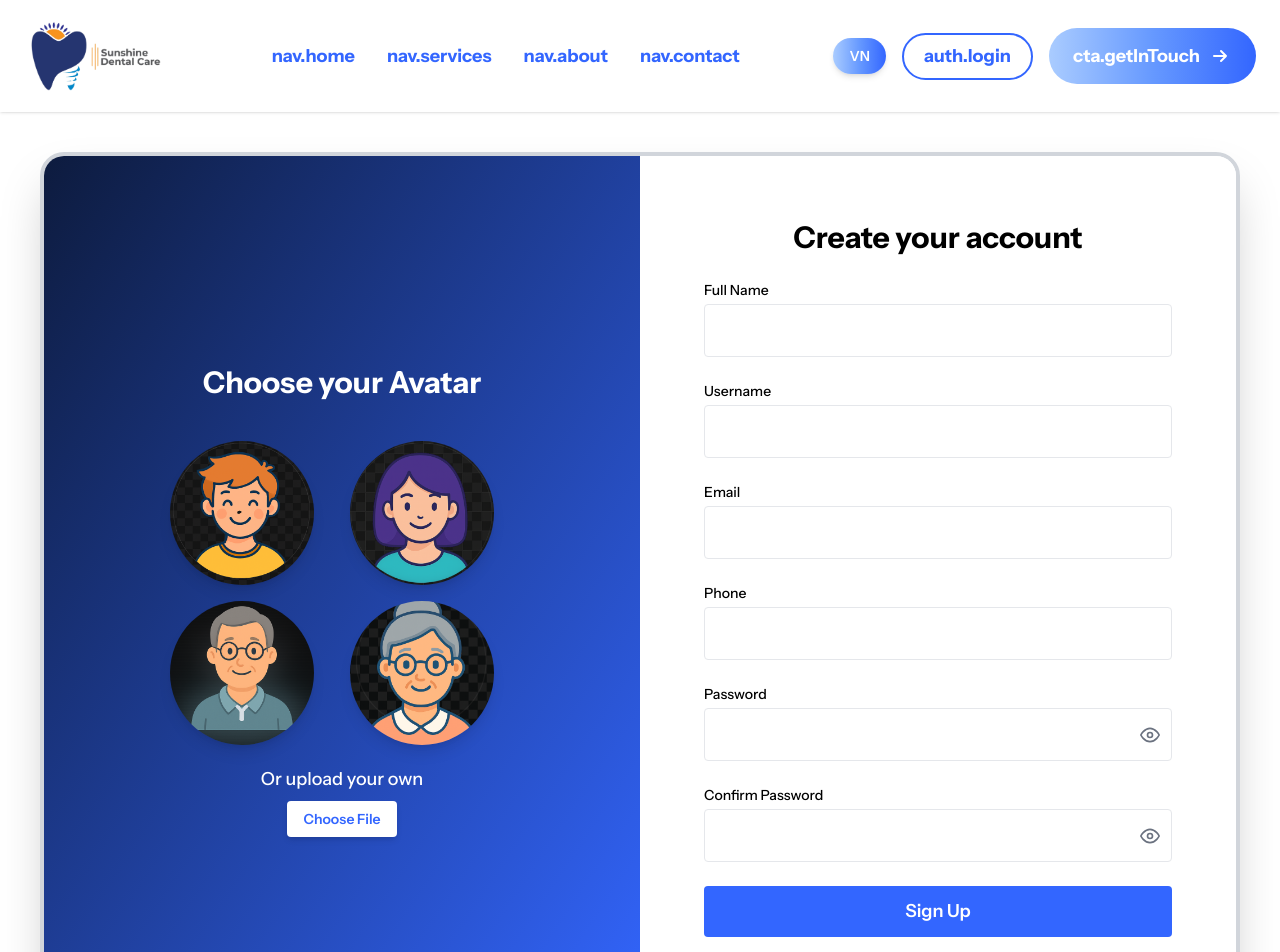
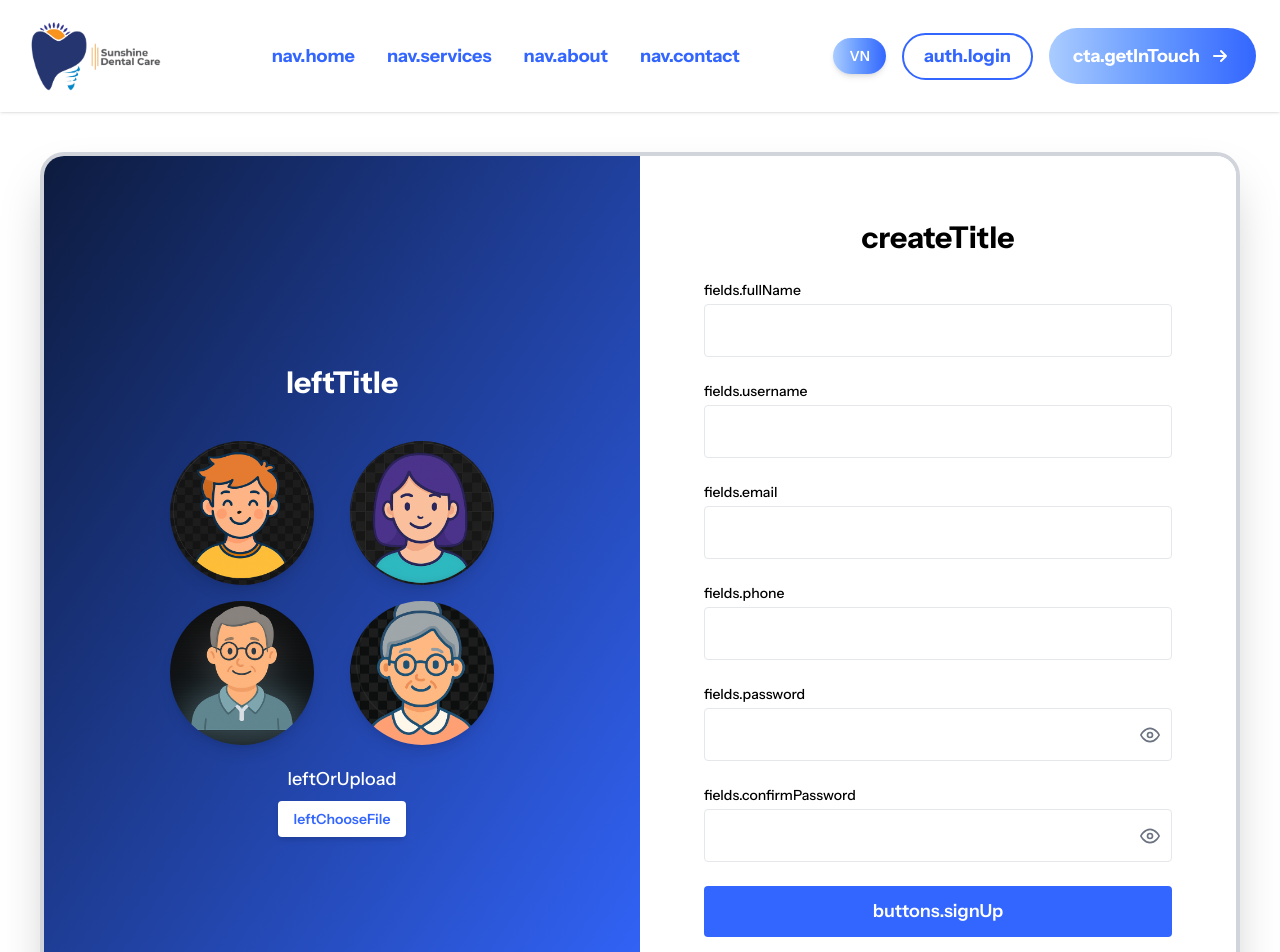
Before and after one commit to HoangNguyen49/DentalClinic, a React (Vite) app in the folder Dental-Clinic-FE/: page /register in a window 1280 px wide. Shown: the top 952 px of the page. Built offline with nearby package versions, Linux system fonts and the light colour scheme; what i18next-resources-to-backend would draw is missing.

Commit message:
feat: Implement i18n support for login and signup pages, including translations and error handling

```diff
--- a/Dental-Clinic-FE/src/Pages/Auth/LoginPage.tsx
+++ b/Dental-Clinic-FE/src/Pages/Auth/LoginPage.tsx
@@ -1,15 +1,19 @@
 import { useState } from "react";
 import axios from "axios";
-import { useNavigate } from "react-router-dom";
+import { useNavigate, Link } from "react-router-dom";
 import { FiEye, FiEyeOff } from "react-icons/fi";
 import { FcGoogle } from "react-icons/fc";
 import Header from "../../widgets/Header/Header";
 import Footer from "../../widgets/Footer/Footer";
 import { toast, ToastContainer } from "react-toastify";
 import "react-toastify/dist/ReactToastify.css";
+import { useTranslation } from "react-i18next";
 
 function LoginPage() {
+  // dùng đúng namespace "login" + có thể thêm "web" nếu cần tái dùng key chung
+  const { t } = useTranslation(["login", "web"]);
   const navigate = useNavigate();
+
   const [username, setUsername] = useState("");
   const [password, setPassword] = useState("");
   const [loading, setLoading] = useState(false);
@@ -18,36 +22,44 @@ function LoginPage() {
   const handleLogin = async (e: React.FormEvent<HTMLFormElement>) => {
     e.preventDefault();
     if (!username || !password) {
-      toast.error("Please fill in all fields.");
+      toast.error(t("login:fillAll"));
       return;
     }
     setLoading(true);
     try {
       const response = await axios.post(
         `${import.meta.env.VITE_API_URL}/auth/login`,
-        { username, password }
+        { username, password },
+        { withCredentials: true } // nếu BE có dùng cookie (không bắt buộc)
       );
+
       const data = response.data as {
         access_token: string;
-        refresh_token: string;
+        refresh_token?: string;
         user: {
           userId: number;
           username: string;
           role: string;
           fullName?: string;
           email?: string;
+          avatarUrl?: string;
         };
       };
+
       localStorage.setItem("access_token", data.access_token);
       localStorage.setItem("user", JSON.stringify(data.user));
-      toast.success("Login successful! Redirecting...");
-      setTimeout(() => navigate("/"), 1500);
+
+      // (khuyến nghị) gắn token mặc định cho axios
+      axios.defaults.headers.common["Authorization"] = `Bearer ${data.access_token}`;
+
+      toast.success(t("login:loginSuccess"));
+      setTimeout(() => navigate("/"), 1200);
     } catch (err: any) {
       const errorMessage = err.response?.data?.message;
       if (Array.isArray(errorMessage)) {
         errorMessage.forEach((msg: string) => toast.error(msg));
       } else {
-        toast.error(errorMessage || "Login failed.");
+        toast.error(errorMessage || t("login:loginFailed"));
       }
     } finally {
       setLoading(false);
@@ -57,32 +69,27 @@ function LoginPage() {
   return (
     <>
       <Header />
-      <ToastContainer
-        position="top-right"
-        autoClose={3000}
-        hideProgressBar={false}
-        newestOnTop
-        closeOnClick
-        pauseOnFocusLoss
-        draggable
-        pauseOnHover
-      />
+      <ToastContainer position="top-right" autoClose={3000} />
       <div className="min-h-screen flex items-center justify-center bg-white p-16">
         <div className="flex w-full max-w-7xl rounded-[2rem] shadow-2xl border-4 border-gray-300 overflow-hidden">
+          {/* Left panel */}
           <div className="hidden md:flex w-1/2 bg-gradient-to-br from-[#0D1B3E] to-[#3366FF] items-center justify-center text-white p-20">
             <div className="text-center space-y-6">
-              <h1 className="text-5xl font-bold">Login Page</h1>
-              <p className="text-lg">Start your journey now with us</p>
+              <h1 className="text-5xl font-bold">{t("login:pageTitle")}</h1>
+              <p className="text-lg">{t("login:pageSubtitle")}</p>
             </div>
           </div>
+
+          {/* Right panel (form) */}
           <div className="flex w-full md:w-1/2 flex-col items-center justify-center bg-white p-16 space-y-6">
             <form onSubmit={handleLogin} className="w-full max-w-md space-y-6">
               <h2 className="text-3xl font-bold text-center">
-                Login to your account
+                {t("login:formTitle")}
               </h2>
+
               <div>
                 <label className="block mb-1 text-sm font-medium">
-                  Username
+                  {t("login:username")}
                 </label>
                 <input
                   type="text"
@@ -91,9 +98,10 @@ function LoginPage() {
                   className="w-full border rounded px-4 py-3 focus:outline-none focus:ring-2 focus:ring-[#3366FF] text-base"
                 />
               </div>
+
               <div>
                 <label className="block mb-1 text-sm font-medium">
-                  Password
+                  {t("login:password")}
                 </label>
                 <div className="relative">
                   <input
@@ -107,37 +115,32 @@ function LoginPage() {
                     className="absolute inset-y-0 right-3 flex items-center cursor-pointer text-gray-500 hover:text-[#3366FF]"
                     onClick={() => setShowPassword(!showPassword)}
                   >
-                    {showPassword ? (
-                      <FiEyeOff size={20} />
-                    ) : (
-                      <FiEye size={20} />
-                    )}
+                    {showPassword ? <FiEyeOff size={20} /> : <FiEye size={20} />}
                   </div>
                 </div>
               </div>
+
               <button
                 type="submit"
                 disabled={loading}
                 className="w-full bg-[#3366FF] text-white font-semibold py-3 rounded hover:bg-[#254EDB] transition text-base"
               >
-                {loading ? "Logging in..." : "Login now"}
+                {loading ? t("login:loggingIn") : t("login:loginNow")}
               </button>
+
               <button
                 type="button"
-                onClick={() =>
-                  (window.location.href = `${
-                    import.meta.env.VITE_API_URL
-                  }/auth/google`)
-                }
+                onClick={() => (window.location.href = `${import.meta.env.VITE_API_URL}/auth/google`)}
                 className="w-full flex items-center justify-center border rounded py-3 bg-white hover:bg-gray-100 transition text-base shadow"
               >
-                <FcGoogle className="mr-2" size={24} /> Login with Google
+                <FcGoogle className="mr-2" size={24} /> {t("login:google")}
               </button>
+
               <p className="text-center text-sm">
-                Don't have an account?{" "}
-                <a href="/register" className="text-[#3366FF] hover:underline">
-                  Sign up
-                </a>
+                {t("login:noAccount")}{" "}
+                <Link to="/register" className="text-[#3366FF] hover:underline">
+                  {t("login:signUp")}
+                </Link>
               </p>
             </form>
           </div>
--- a/Dental-Clinic-FE/src/Pages/Auth/SignUp.tsx
+++ b/Dental-Clinic-FE/src/Pages/Auth/SignUp.tsx
@@ -1,11 +1,12 @@
 import React, { useState } from "react";
 import axios from "axios";
-import { useNavigate } from "react-router-dom";
+import { useNavigate, Link } from "react-router-dom";
 import Header from "../../widgets/Header/Header";
 import Footer from "../../widgets/Footer/Footer";
 import { toast, ToastContainer } from "react-toastify";
 import "react-toastify/dist/ReactToastify.css";
 import { FiEye, FiEyeOff } from "react-icons/fi";
+import { useTranslation } from "react-i18next";
 
 const defaultAvatars = [
   "/assets/avatars/avatar1.png",
@@ -15,7 +16,9 @@ const defaultAvatars = [
 ];
 
 function SignUp() {
+  const { t } = useTranslation(["signup", "web"]);
   const navigate = useNavigate();
+
   const [fullName, setFullName] = useState("");
   const [username, setUsername] = useState("");
   const [email, setEmail] = useState("");
@@ -49,32 +52,25 @@ function SignUp() {
   const handleSignUp = async (e: React.FormEvent<HTMLFormElement>) => {
     e.preventDefault();
 
-    if (
-      !fullName ||
-      !username ||
-      !email ||
-      !password ||
-      !confirmPassword ||
-      !phone
-    ) {
-      toast.error("Please fill in all fields.");
+    if (!fullName || !username || !email || !password || !confirmPassword || !phone) {
+      toast.error(t("signup:errors.fillAll"));
       return;
     }
 
     if (password !== confirmPassword) {
-      toast.error("Passwords do not match.");
+      toast.error(t("signup:errors.passwordMismatch"));
       return;
     }
 
     setLoading(true);
     try {
-      // Nếu chọn avatar mặc định (trong public/assets/avatars), thì gán đường dẫn tương đối
+      // Nếu chọn avatar mặc định (public/assets/avatars), gán URL tuyệt đối
       let initialAvatarUrl = "";
       if (avatarUrl) {
         initialAvatarUrl = `${window.location.origin}${avatarUrl}`;
       }
 
-      // Gửi request tạo user (avatarUrl chỉ có khi là avatar sẵn)
+      // Tạo user
       const res = await axios.post<UserResponse>(
         `${import.meta.env.VITE_API_URL}/users`,
         {
@@ -88,11 +84,12 @@ function SignUp() {
       );
 
       const userId = res.data.userId;
-      if (!userId) throw new Error("User ID not returned from server.");
+      if (!userId) throw new Error(t("signup:errors.idMissing"));
 
-      // Nếu có upload ảnh custom → gửi PATCH avatar riêng
+      // Nếu có upload avatar custom → PATCH avatar
       if (customAvatar) {
-        const token = localStorage.getItem("accessToken");
+        // ⚠️ Fix tên key token cho khớp với LoginPage (access_token)
+        const token = localStorage.getItem("access_token");
         const formData = new FormData();
         formData.append("file", customAvatar);
 
@@ -102,20 +99,20 @@ function SignUp() {
           {
             headers: {
               "Content-Type": "multipart/form-data",
-              Authorization: `Bearer ${token}`,
+              ...(token ? { Authorization: `Bearer ${token}` } : {}),
             },
           }
         );
       }
 
-      toast.success("Registration successful, redirecting to login...");
+      toast.success(t("signup:success.registered"));
       setTimeout(() => navigate("/login"), 2000);
     } catch (err: any) {
       const errorMessage = err.response?.data?.message;
       if (Array.isArray(errorMessage)) {
         errorMessage.forEach((msg: string) => toast.error(msg));
       } else {
-        toast.error(errorMessage || "Registration failed.");
+        toast.error(errorMessage || t("signup:errors.failed"));
       }
     } finally {
       setLoading(false);
@@ -128,9 +125,11 @@ function SignUp() {
       <ToastContainer position="top-right" autoClose={3000} />
       <div className="min-h-screen flex items-center justify-center bg-white p-10">
         <div className="flex w-full max-w-7xl rounded-3xl shadow-2xl border-4 border-gray-300 overflow-hidden">
+          {/* Left: avatar chooser */}
           <div className="hidden md:flex w-1/2 bg-gradient-to-br from-[#0D1B3E] to-[#3366FF] items-center justify-center text-white p-10">
             <div className="space-y-6 w-full flex flex-col items-center">
-              <h2 className="text-3xl font-bold mb-4">Choose your Avatar</h2>
+              <h2 className="text-3xl font-bold mb-4">{t("signup:leftTitle")}</h2>
+
               <div className="grid grid-cols-2 gap-4 w-2/3">
                 {defaultAvatars.map((url, index) => (
                   <img
@@ -138,9 +137,7 @@ function SignUp() {
                     src={url}
                     alt="avatar"
                     className={`w-36 h-36 rounded-full cursor-pointer object-cover transition duration-300 transform hover:scale-110 shadow-lg ${
-                      avatarUrl === url
-                        ? "ring-4 ring-yellow-400"
-                        : "ring-2 ring-transparent"
+                      avatarUrl === url ? "ring-4 ring-yellow-400" : "ring-2 ring-transparent"
                     }`}
                     onClick={() => {
                       setAvatarUrl(url);
@@ -150,13 +147,14 @@ function SignUp() {
                   />
                 ))}
               </div>
+
               <div className="text-sm mt-6 text-center">
                 <label className="block mb-3 text-base font-medium text-white">
-                  Or upload your own
+                  {t("signup:leftOrUpload")}
                 </label>
                 <div className="relative w-full flex justify-center">
                   <label className="bg-white text-[#3366FF] font-semibold px-4 py-2 rounded cursor-pointer hover:bg-gray-200 transition shadow-md">
-                    Choose File
+                    {t("signup:leftChooseFile")}
                     <input
                       type="file"
                       accept="image/*"
@@ -168,7 +166,7 @@ function SignUp() {
                 {previewUrl && (
                   <img
                     src={previewUrl}
-                    alt="Preview"
+                    alt={t("signup:previewAlt")}
                     className="mt-4 w-36 h-36 rounded-full object-cover shadow-lg mx-auto"
                   />
                 )}
@@ -176,54 +174,46 @@ function SignUp() {
             </div>
           </div>
 
+          {/* Right: form */}
           <div className="w-full md:w-1/2 p-8 md:p-16 bg-white flex flex-col justify-center">
             <form onSubmit={handleSignUp} className="space-y-6">
               <h2 className="text-3xl font-bold text-center">
-                Create your account
+                {t("signup:createTitle")}
               </h2>
-              <InputField
-                label="Full Name"
-                value={fullName}
-                setValue={setFullName}
-              />
-              <InputField
-                label="Username"
-                value={username}
-                setValue={setUsername}
-              />
-              <InputField
-                label="Email"
-                value={email}
-                setValue={setEmail}
-                type="email"
-              />
-              <InputField label="Phone" value={phone} setValue={setPhone} />
+
+              <InputField label={t("signup:fields.fullName")} value={fullName} setValue={setFullName} />
+              <InputField label={t("signup:fields.username")} value={username} setValue={setUsername} />
+              <InputField label={t("signup:fields.email")} value={email} setValue={setEmail} type="email" />
+              <InputField label={t("signup:fields.phone")} value={phone} setValue={setPhone} />
+
               <PasswordField
-                label="Password"
+                label={t("signup:fields.password")}
                 value={password}
                 setValue={setPassword}
                 visible={showPassword}
                 setVisible={setShowPassword}
               />
               <PasswordField
-                label="Confirm Password"
+                label={t("signup:fields.confirmPassword")}
                 value={confirmPassword}
                 setValue={setConfirmPassword}
                 visible={showConfirmPassword}
                 setVisible={setShowConfirmPassword}
               />
+
               <button
                 type="submit"
                 disabled={loading}
                 className="w-full bg-[#3366FF] text-white font-semibold py-3 rounded hover:bg-[#254EDB] transition text-base"
               >
-                {loading ? "Signing up..." : "Sign Up"}
+                {loading ? t("signup:buttons.signingUp") : t("signup:buttons.signUp")}
               </button>
+
               <p className="text-center text-sm">
-                Already have an account?{" "}
-                <a href="/login" className="text-[#3366FF] hover:underline">
-                  Login
-                </a>
+                {t("signup:bottom.haveAccount")}{" "}
+                <Link to="/login" className="text-[#3366FF] hover:underline">
+                  {t("signup:bottom.login")}
+                </Link>
               </p>
             </form>
           </div>
--- /dev/null
+++ b/Dental-Clinic-FE/src/locales/en/login.json
@@ -0,0 +1,18 @@
+{
+  "pageTitle": "Login Page",
+  "pageSubtitle": "Start your journey now with us",
+  "formTitle": "Login to your account",
+  "username": "Username",
+  "password": "Password",
+  "loginNow": "Login now",
+  "loggingIn": "Logging in...",
+  "loginSuccess": "Login successful! Redirecting...",
+  "loginFailed": "Login failed.",
+  "fillAll": "Please fill in all fields.",
+  "google": "Login with Google",
+  "noAccount": "Don't have an account?",
+  "signUp": "Sign up",
+  "logoutSuccess": "Logged out.",
+  "switchToEn": "EN",
+  "switchToVi": "VN"
+}
--- /dev/null
+++ b/Dental-Clinic-FE/src/locales/en/signup.json
@@ -0,0 +1,38 @@
+{
+  "leftTitle": "Choose your Avatar",
+  "leftOrUpload": "Or upload your own",
+  "leftChooseFile": "Choose File",
+  "previewAlt": "Preview",
+
+  "createTitle": "Create your account",
+
+  "fields": {
+    "fullName": "Full Name",
+    "username": "Username",
+    "email": "Email",
+    "phone": "Phone",
+    "password": "Password",
+    "confirmPassword": "Confirm Password"
+  },
+
+  "buttons": {
+    "signUp": "Sign Up",
+    "signingUp": "Signing up..."
+  },
+
+  "bottom": {
+    "haveAccount": "Already have an account?",
+    "login": "Login"
+  },
+
+  "errors": {
+    "fillAll": "Please fill in all fields.",
+    "passwordMismatch": "Passwords do not match.",
+    "idMissing": "User ID not returned from server.",
+    "failed": "Registration failed."
+  },
+
+  "success": {
+    "registered": "Registration successful, redirecting to login..."
+  }
+}
--- /dev/null
+++ b/Dental-Clinic-FE/src/locales/vi/login.json
@@ -0,0 +1,18 @@
+{
+  "pageTitle": "Trang đăng nhập",
+  "pageSubtitle": "Bắt đầu hành trình của bạn cùng chúng tôi",
+  "formTitle": "Đăng nhập tài khoản",
+  "username": "Tên đăng nhập",
+  "password": "Mật khẩu",
+  "loginNow": "Đăng nhập",
+  "loggingIn": "Đang đăng nhập...",
+  "loginSuccess": "Đăng nhập thành công! Đang chuyển trang...",
+  "loginFailed": "Đăng nhập thất bại.",
+  "fillAll": "Vui lòng nhập đầy đủ thông tin.",
+  "google": "Đăng nhập với Google",
+  "noAccount": "Chưa có tài khoản?",
+  "signUp": "Đăng ký",
+  "logoutSuccess": "Đã đăng xuất.",
+  "switchToEn": "EN",
+  "switchToVi": "VN"
+}
--- /dev/null
+++ b/Dental-Clinic-FE/src/locales/vi/signup.json
@@ -0,0 +1,38 @@
+{
+  "leftTitle": "Chọn ảnh đại diện",
+  "leftOrUpload": "Hoặc tải ảnh của bạn lên",
+  "leftChooseFile": "Chọn tệp",
+  "previewAlt": "Xem trước",
+
+  "createTitle": "Tạo tài khoản của bạn",
+
+  "fields": {
+    "fullName": "Họ và tên",
+    "username": "Tên đăng nhập",
+    "email": "Email",
+    "phone": "Số điện thoại",
+    "password": "Mật khẩu",
+    "confirmPassword": "Xác nhận mật khẩu"
+  },
+
+  "buttons": {
+    "signUp": "Đăng ký",
+    "signingUp": "Đang đăng ký..."
+  },
+
+  "bottom": {
+    "haveAccount": "Đã có tài khoản?",
+    "login": "Đăng nhập"
+  },
+
+  "errors": {
+    "fillAll": "Vui lòng nhập đầy đủ thông tin.",
+    "passwordMismatch": "Mật khẩu không khớp.",
+    "idMissing": "Máy chủ không trả về User ID.",
+    "failed": "Đăng ký thất bại."
+  },
+
+  "success": {
+    "registered": "Đăng ký thành công, đang chuyển sang đăng nhập..."
+  }
+}
--- a/Dental-Clinic-FE/src/locales/vi/translation-web.json
+++ /dev/null
@@ -1,103 +0,0 @@
-{
-  "nav": {
-    "home": "Trang chủ",
-    "services": "Dịch vụ",
-    "about": "Giới thiệu",
-    "contact": "Liên hệ"
-  },
-  "auth": {
-    "login": "Đăng nhập",
-    "logout": "Đăng xuất"
-  },
-  "account": {
-    "myAccount": "Tài khoản của tôi",
-    "adminDashboard": "Bảng quản trị"
-  },
-  "cta": {
-    "getInTouch": "Liên hệ ngay"
-  },
-  "footer": {
-    "address": "40 đường Sanguin, Oklahoma, Hoa Kỳ",
-    "slogan": "Tỏa sáng nụ cười, sống tốt hơn",
-    "doctors": "Bác sĩ",
-    "license": "Giấy phép",
-    "about": "Về chúng tôi",
-    "workingHours": {
-      "title": "Giờ làm việc",
-      "weekday": "Thứ 2 - Thứ 6: 09:00 - 18:00",
-      "weekend": "Thứ 7 - Chủ nhật: 09:00 - 16:00"
-    },
-    "poweredBy": "Vận hành bởi",
-    "copyright": "Bản quyền"
-  },
-  "about": {
-    "heading": {
-      "part1": "Chúng tôi cam kết chuyên nghiệp trong việc đảm bảo",
-      "part2": "sức khỏe răng miệng",
-      "part3": "nhằm duy trì",
-      "part4": "nụ cười khỏe mạnh"
-    },
-    "stats": {
-      "years": "Năm hoạt động",
-      "employees": "Tổng số nhân viên",
-      "branches": "Tổng số chi nhánh"
-    }
-  },
-   "contact": {
-    "title": "Hãy liên hệ với chúng tôi",
-    "form": {
-      "name": "Họ và tên",
-      "email": "Email",
-      "subject": "Tiêu đề",
-      "message": "Nội dung tin nhắn",
-      "send": "GỬI TIN NHẮN"
-    }
-},
-"hero": {
-    "heading": "Nụ cười rạng rỡ cho cuộc sống tươi sáng",
-    "avatarLeft": {
-      "line1": "Xin chào, chào mừng đến với",
-      "brand": "Confident"
-    },
-    "avatarRight": {
-      "line1": "Chuyên nghiệp và tận tâm",
-      "line2": "Từ năm 2001"
-    },
-    "cta": "XEM BÁC SĨ",
-    "tags": {
-      "preventive": "Chăm sóc dự phòng",
-      "modern": "Nha khoa hiện đại",
-      "equipment": "Thiết bị tiên tiến"
-    }
-  },
-  "trustedBy": {
-    "heading": "Được tin tưởng bởi",
-    "logoAlt": "Logo đáng tin cậy {{index}}"
-  },
-  "team": {
-    "heading": "Đội ngũ mang đến nụ cười rạng rỡ",
-    "leftTitle": "Chúng tôi là đội ngũ chuyên gia",
-    "leftDescription": "Trang bị công nghệ hiện đại nhất để mang lại kết quả tối ưu",
-    "doctorName": "Bác sĩ Olivia Parker",
-    "doctorDescription": "Bác sĩ Olivia Parker chuyên về chăm sóc sức khỏe răng miệng tổng thể",
-    "speciality": "Chuyên môn",
-    "specialityValue": "Nha khoa tổng quát",
-    "joinedSince": "Gia nhập từ",
-    "joinedValue": "2015",
-    "button": "ĐẶT LỊCH HẸN"
-  },
-  "testimonials": {
-    "heading": "Hơn 1500 bệnh nhân tự tin trên toàn thế giới",
-    "quote1": "Bác sĩ Huston thật tuyệt vời! Phòng khám sạch sẽ, nhân viên thân thiện và cuộc hẹn của tôi diễn ra nhanh chóng, không căng thẳng. Tôi chắc chắn sẽ quay lại!",
-    "name1": "Liam Elias",
-    "detail1": "Khám định kỳ và làm sạch răng",
-
-    "quote2": "Trải nghiệm tuyệt vời! Đội ngũ tại Confident rất thân thiện và bác sĩ Olivia đã giúp tôi cảm thấy thoải mái suốt quá trình điều trị. Tôi rất hài lòng với kết quả.",
-    "name2": "Catherine Reiss",
-    "detail2": "Khám định kỳ và làm sạch răng",
-
-    "quote3": "Tôi đã có trải nghiệm tuyệt vời với bác sĩ Peter và đội ngũ. Họ rất tốt bụng, chuyên nghiệp và khiến chuyến thăm của tôi thoải mái nhất có thể. Rất khuyến khích!",
-    "name3": "Jason Mcarter",
-    "detail3": "Khám định kỳ và làm sạch răng"
-  }
-}
```
Also changed, not shown: Dental-Clinic-FE/src/app/providers/i18n.ts (+4 -4 lines).
